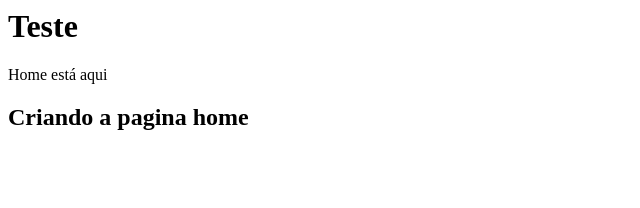
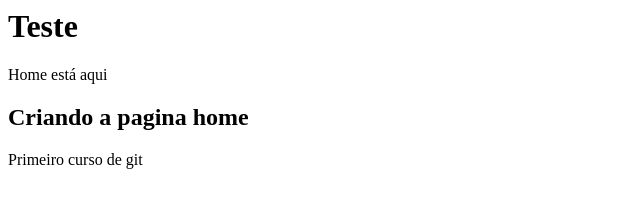
Before and after one commit to canavesix/curso_github, a plain HTML site: page index.html in a window 1280 px wide. Shown: the whole page, without its empty margins (0-640 px from the left). Drawn offline with Linux system fonts and the light colour scheme.

Commit message:
finalizando pagina home

```diff
--- a/index.html
+++ b/index.html
@@ -2,3 +2,4 @@
 <p> Home está aqui </p>
 
 <h2>Criando a pagina home</h2>
+<p> Primeiro curso de git</p>
```
Also changed, not shown: nomes.txt.
